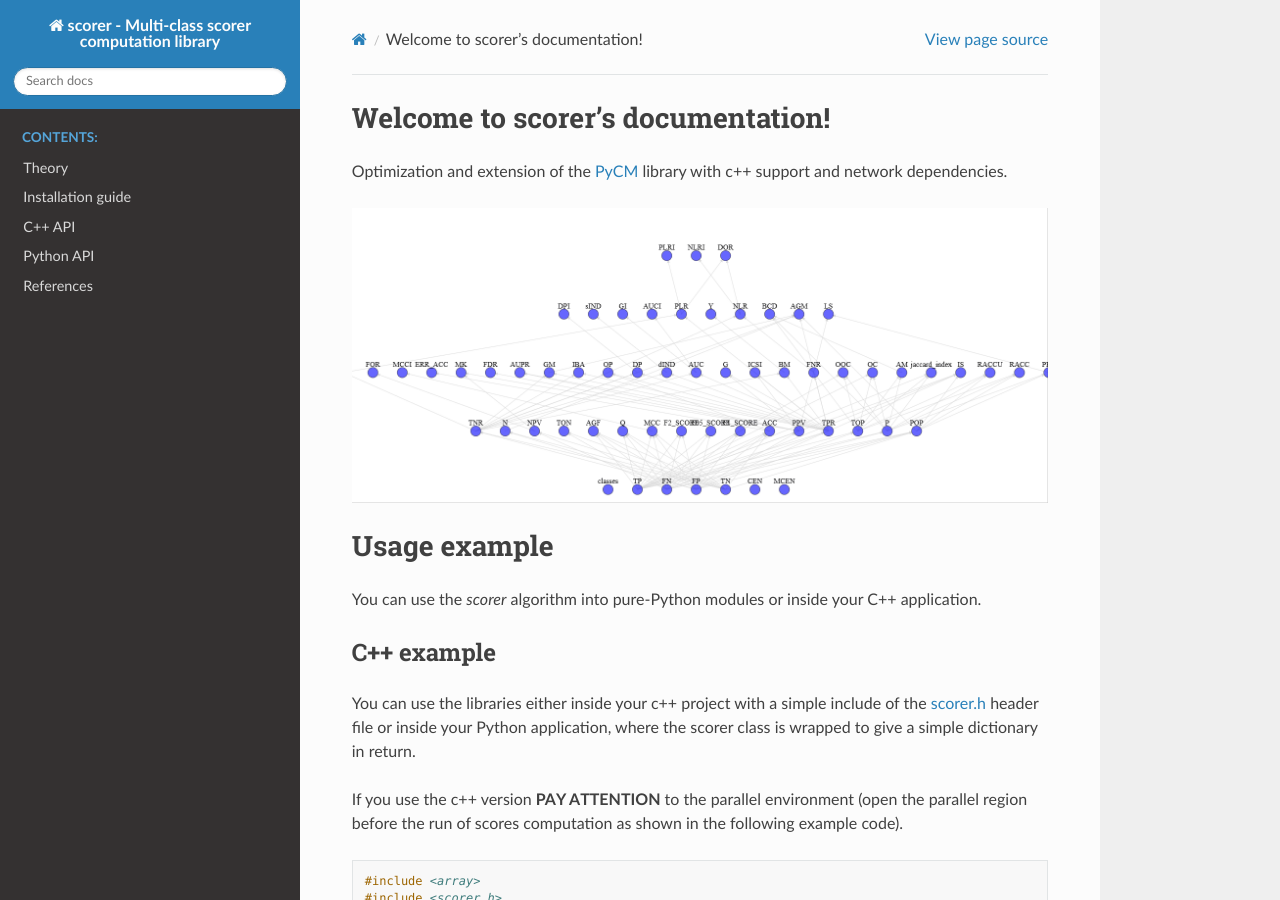
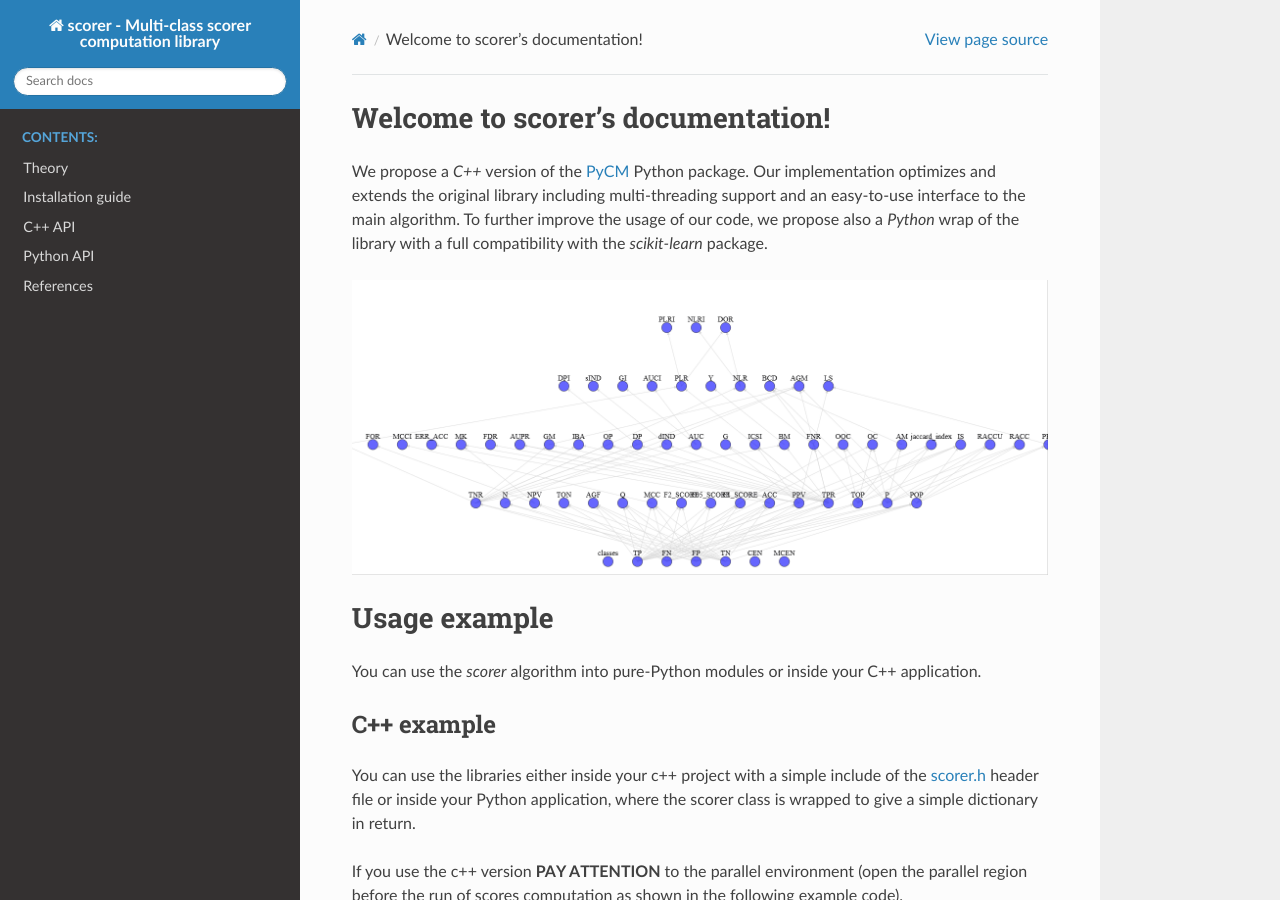
Before and after one commit to Nico-Curti/scorer, a Sphinx documentation site: the page built from docs/source/index.rst, in a window 1280 px wide and 900 px high. Built offline with Sphinx 7.4.7 and the Read the Docs theme 2.0.0, drawn with Linux system fonts in a browser that asks for light colours.

Commit message:
fix code blocks

```diff
--- a/docs/source/index.rst
+++ b/docs/source/index.rst
@@ -6,7 +6,9 @@
 Welcome to scorer's documentation!
 ==================================================================
 
-Optimization and extension of the PyCM_ library with c++ support and network dependencies.
+We propose a `C++` version of the PyCM_ Python package.
+Our implementation optimizes and extends the original library including multi-threading support and an easy-to-use interface to the main algorithm.
+To further improve the usage of our code, we propose also a `Python` wrap of the library with a full compatibility with the `scikit-learn` package.
 
 .. image:: ../../img/dependency_graph.gif
 
```
Also changed, not shown: README.md (+0 -2 lines), docs/source/CMake.rst (+19 -0 lines).
